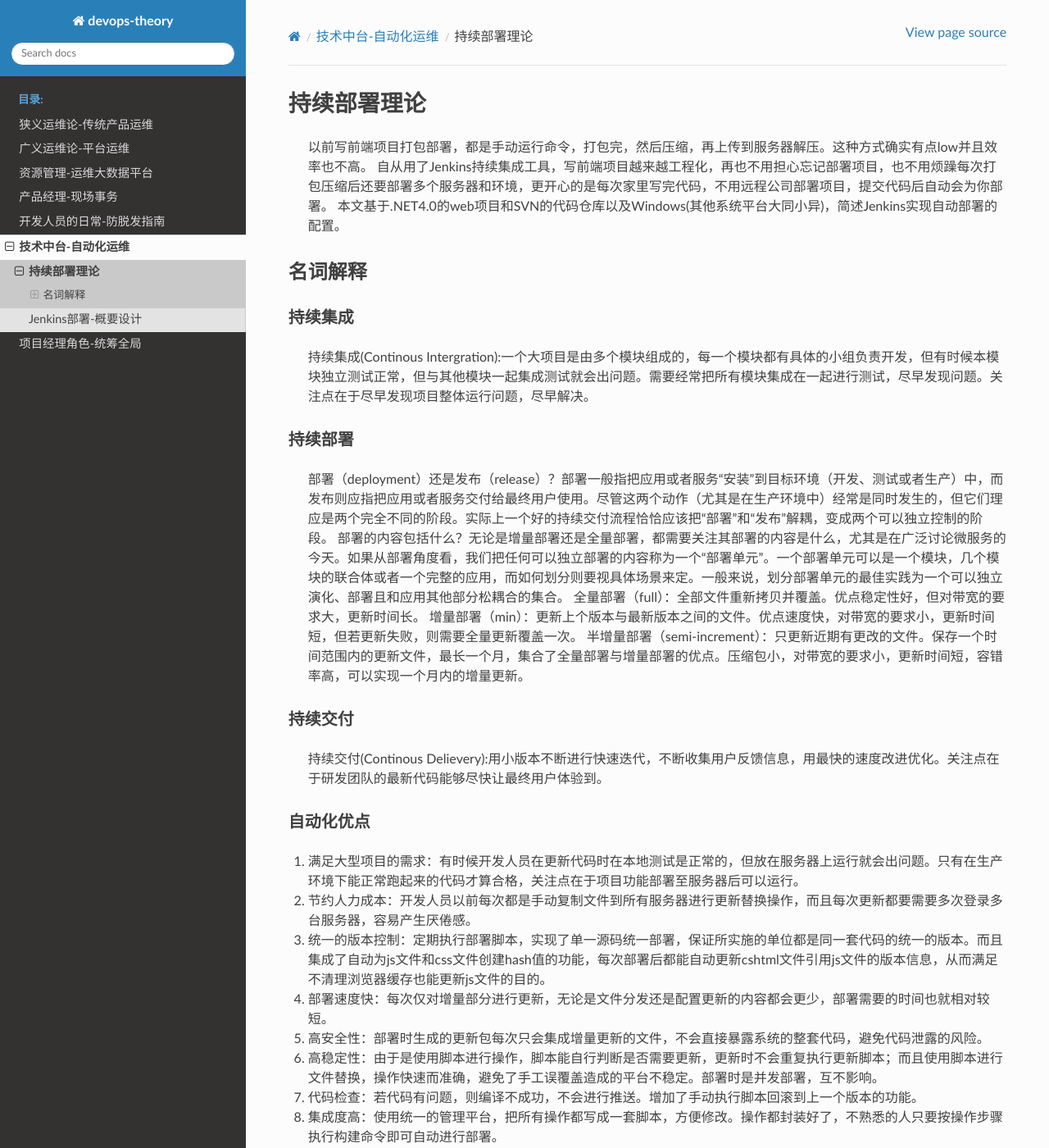
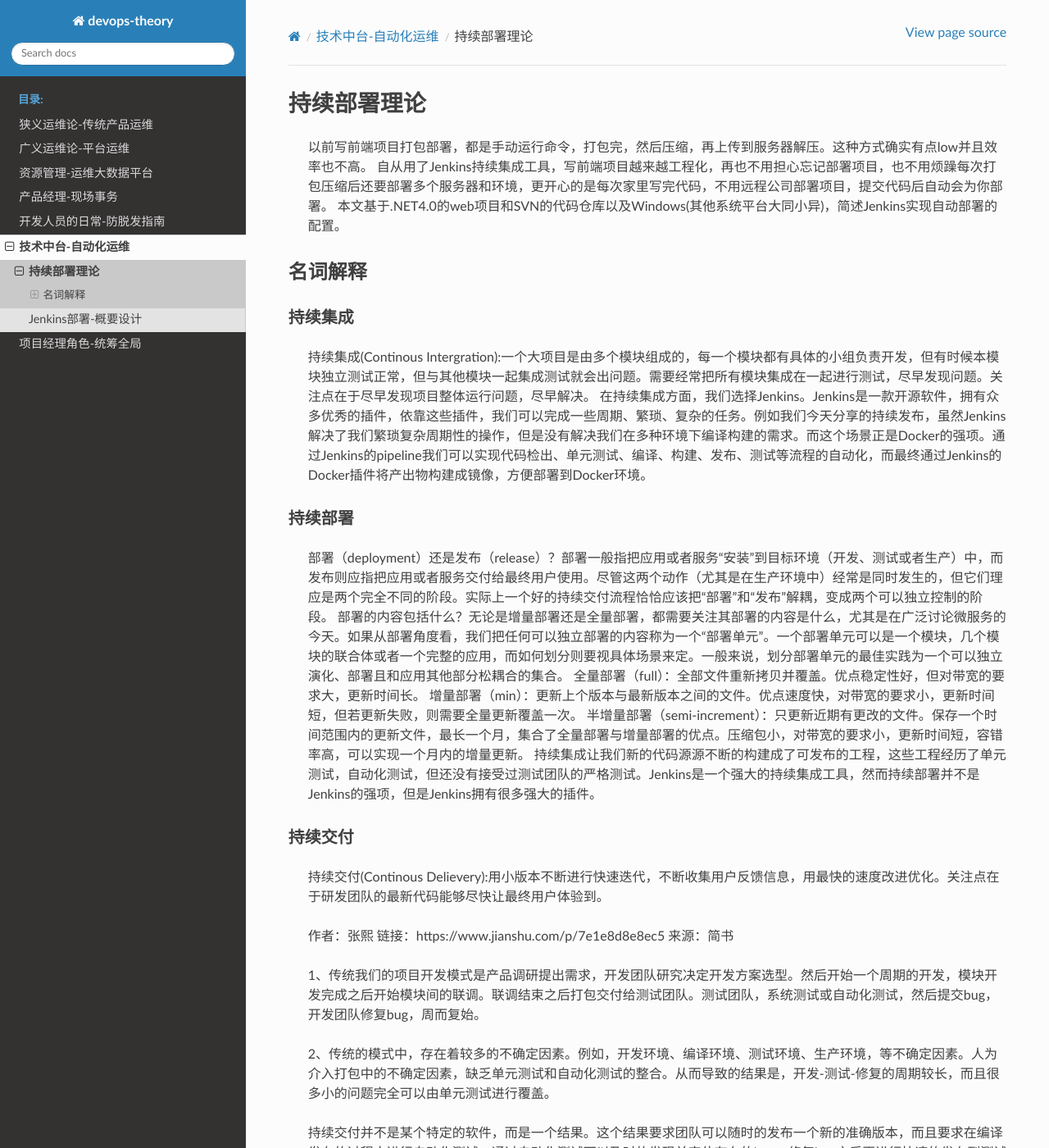
Before and after one commit to hzl201/devops-theory, a Sphinx documentation site: the page built from docs/source/jenkins_theory.md, in a window 1280 px wide and 1400 px high. Shown: the whole window at 82% size. Built offline with Sphinx 7.4.7 and the Read the Docs theme 2.0.0, drawn with Linux system fonts in a browser that asks for light colours; pages that are not in the unit, such as notebooks, are missing from menus; some of the changed text lies outside the part shown.

Commit message:
更新pdd

```diff
--- a/docs/source/jenkins_theory.md
+++ b/docs/source/jenkins_theory.md
@@ -8,6 +8,7 @@
 ### 持续集成
 
 > 持续集成(Continous Intergration):一个大项目是由多个模块组成的，每一个模块都有具体的小组负责开发，但有时候本模块独立测试正常，但与其他模块一起集成测试就会出问题。需要经常把所有模块集成在一起进行测试，尽早发现问题。关注点在于尽早发现项目整体运行问题，尽早解决。
+> 在持续集成方面，我们选择Jenkins。Jenkins是一款开源软件，拥有众多优秀的插件，依靠这些插件，我们可以完成一些周期、繁琐、复杂的任务。例如我们今天分享的持续发布，虽然Jenkins解决了我们繁琐复杂周期性的操作，但是没有解决我们在多种环境下编译构建的需求。而这个场景正是Docker的强项。通过Jenkins的pipeline我们可以实现代码检出、单元测试、编译、构建、发布、测试等流程的自动化，而最终通过Jenkins的Docker插件将产出物构建成镜像，方便部署到Docker环境。
 
 ### 持续部署
 
@@ -16,10 +17,34 @@
 > 全量部署（full）：全部文件重新拷贝并覆盖。优点稳定性好，但对带宽的要求大，更新时间长。
 > 增量部署（min）：更新上个版本与最新版本之间的文件。优点速度快，对带宽的要求小，更新时间短，但若更新失败，则需要全量更新覆盖一次。
 > 半增量部署（semi-increment）：只更新近期有更改的文件。保存一个时间范围内的更新文件，最长一个月，集合了全量部署与增量部署的优点。压缩包小，对带宽的要求小，更新时间短，容错率高，可以实现一个月内的增量更新。
+> 持续集成让我们新的代码源源不断的构建成了可发布的工程，这些工程经历了单元测试，自动化测试，但还没有接受过测试团队的严格测试。Jenkins是一个强大的持续集成工具，然而持续部署并不是Jenkins的强项，但是Jenkins拥有很多强大的插件。
 
 ### 持续交付
 
 > 持续交付(Continous Delievery):用小版本不断进行快速迭代，不断收集用户反馈信息，用最快的速度改进优化。关注点在于研发团队的最新代码能够尽快让最终用户体验到。
+
+> 作者：张熙
+> 链接：https://www.jianshu.com/p/7e1e8d8e8ec5
+> 来源：简书
+
+> 1、传统我们的项目开发模式是产品调研提出需求，开发团队研究决定开发方案选型。然后开始一个周期的开发，模块开发完成之后开始模块间的联调。联调结束之后打包交付给测试团队。测试团队，系统测试或自动化测试，然后提交bug，开发团队修复bug，周而复始。
+
+> 2、传统的模式中，存在着较多的不确定因素。例如，开发环境、编译环境、测试环境、生产环境，等不确定因素。人为介入打包中的不确定因素，缺乏单元测试和自动化测试的整合。从而导致的结果是，开发-测试-修复的周期较长，而且很多小的问题完全可以由单元测试进行覆盖。
+
+> 持续交付并不是某个特定的软件，而是一个结果。这个结果要求团队可以随时的发布一个新的准确版本，而且要求在编译发布的过程中进行自动化测试，通过自动化测试可以及时的发现并定位存在的bug，修复bug之后再进行快速的发布到测试环境，测试团队直接进行测试。与传统模式的区别在于持续交付可以提前发现bug的存在和快速修复而不必等到测试人员的介入之后才发现。持续交付分解出来就是“持续”和“交付”。  持续 :持续要求任何时，候任何情况都能进行准确的发布，做到准确的发布需要注意以下几个关键点。
+
+> 持续应该是一个周期性的，可以是每天的某个时间点，也可以是某次代码的提交，或者某次人为触发。所以人工进行构建是不可能的，需要自动化的构建，自动化要求构建的任何一个流程都必须以脚本的形式运行，代码检出、代码构建、各模块代码单元测试、集成测试、UI自动化测试等。
+
+> 发布的程序版本不允许是各个模块在开发环境编译出一个版本作为交付，而要求在一个纯净的编译环境中进行构建。
+
+> 构建的过程应该要求最大可能的固化，例如操作系统的版本，构建环境的版本，相关的依赖等。
+
+> 避免从网络获取相关的文件，这点以nodejs为开发或编译的项目尤其重要，安装node的依赖包总是一个漫长的过程，就算有国内的源，一般的项目也需要一两分钟的node依赖包，这不符合快速构建。
+
+> 交付 : 在持续编译的过程，使用自动化已经可以避免大多数的错误了。但是还是需要人为介入的系统测试，毕竟自动化的测试一般只能覆盖到70%左右。
+
+> 根据我们团队内部推广这种工作方式的效果来看，持续集成确实让我们工作便利了许多， 每次代码的构建和自动化测试让我们及时发现存在的bug。好的工作模式也需要团队成员的遵守，团队成员应该积极的拥抱这种工作方式。
+
 
 ### 自动化优点
 
```
Also changed, not shown: docs/source/jenkins_pdd.md (+18 -16 lines).
